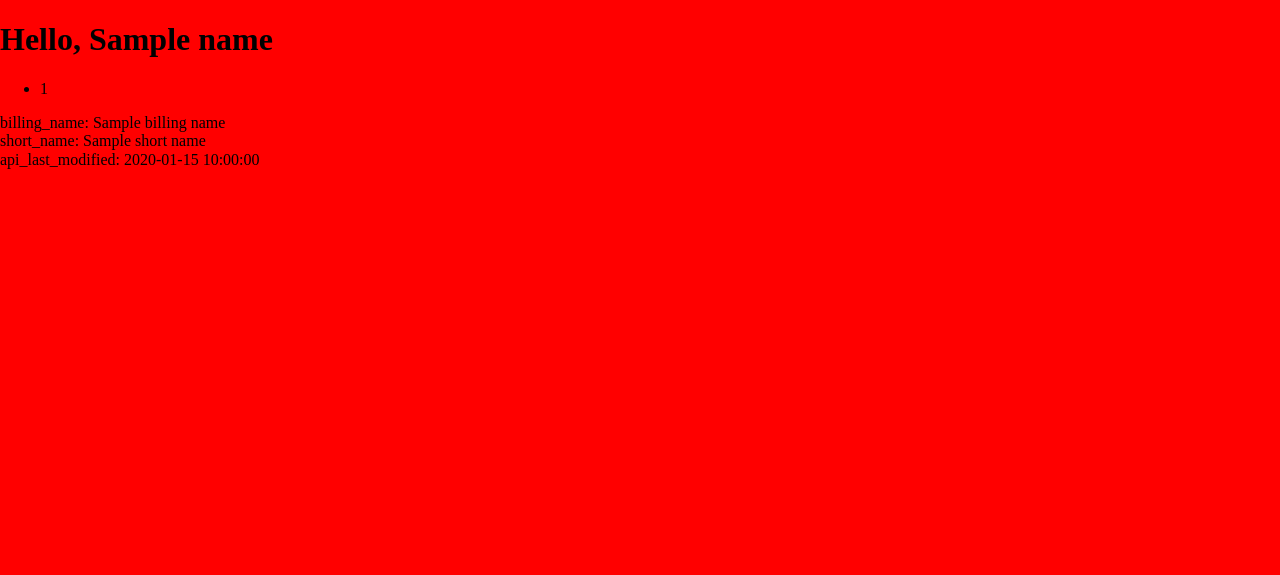
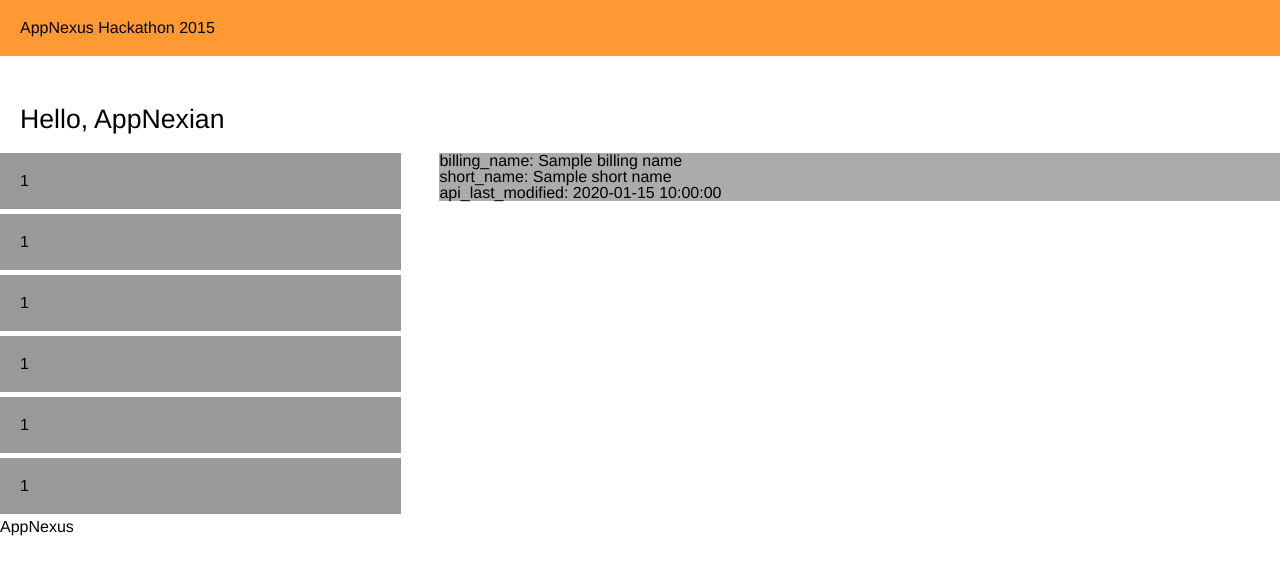
Before and after one commit to RaymondDu/bidder-data-visualization, a Flask app: template app/templates/index.html in a window 1280 px wide. Shown: the top 575 px of the page. Run offline with Flask 2, Linux system fonts and the light colour scheme; the template is opened without the code that fills it: most values are stand-ins (such as "Sample title", 1, 10 or a date in 2020); some libraries are stand-ins or nearby versions.

Commit message:
more templates changes

```diff
--- /dev/null
+++ b/app/static/css/reset.css
@@ -0,0 +1,47 @@
+/**
+ * Eric Meyer's Reset CSS v2.0 (http://meyerweb.com/eric/tools/css/reset/)
+ * http://cssreset.com
+ */
+html, body, div, span, applet, object, iframe,
+h1, h2, h3, h4, h5, h6, p, blockquote, pre,
+a, abbr, acronym, address, big, cite, code,
+del, dfn, em, img, ins, kbd, q, s, samp,
+small, strike, strong, sub, sup, tt, var,
+b, u, i, center,
+dl, dt, dd, ol, ul, li,
+fieldset, form, label, legend,
+table, caption, tbody, tfoot, thead, tr, th, td,
+article, aside, canvas, details, embed,
+figure, figcaption, footer, header, hgroup,
+menu, nav, output, ruby, section, summary,
+time, mark, audio, video {
+	margin: 0;
+	padding: 0;
+	border: 0;
+	font-size: 100%;
+	font: inherit;
+	vertical-align: baseline;
+}
+/* HTML5 display-role reset for older browsers */
+article, aside, details, figcaption, figure,
+footer, header, hgroup, menu, nav, section {
+	display: block;
+}
+body {
+	line-height: 1;
+}
+ol, ul {
+	list-style: none;
+}
+blockquote, q {
+	quotes: none;
+}
+blockquote:before, blockquote:after,
+q:before, q:after {
+	content: '';
+	content: none;
+}
+table {
+	border-collapse: collapse;
+	border-spacing: 0;
+}
--- a/app/static/css/style.css
+++ b/app/static/css/style.css
@@ -1,3 +1,101 @@
-body {
-  background: #f00;
+html {
+  font-family: 'helvetica neue';
 }
+header,
+li,
+#title {
+  padding-left: 20px;
+  padding-right: 20px;
+}
+h1 {
+  font-size: 20pt;
+}
+header {
+  display: block;
+  padding: 20px;
+  width: 100%;
+  background: #f93;
+}
+main {
+  *zoom: 1;
+  width: auto;
+  max-width: 100%;
+  float: none;
+  display: block;
+  margin-right: auto;
+  margin-left: auto;
+  padding-left: 0;
+  padding-right: 0;
+}
+main:before,
+main:after {
+  content: '';
+  display: table;
+}
+main:after {
+  clear: both;
+}
+main #title {
+  padding-top: 50px;
+  padding-bottom: 20px;
+}
+main #side_nav {
+  float: left;
+  *zoom: 1;
+  float: left;
+  clear: none;
+  text-align: inherit;
+  width: 31.3333333333333%;
+  margin-left: 0%;
+  margin-right: 3%;
+}
+main #side_nav:before,
+main #side_nav:after {
+  content: '';
+  display: table;
+}
+main #side_nav:after {
+  clear: both;
+}
+main #side_nav:last-child {
+  margin-right: 0%;
+}
+main #side_nav li {
+  padding: 20px;
+  margin: 5px 0;
+  background: #999;
+}
+main #side_nav li:nth-of-type(1) {
+  margin: 0;
+}
+main #content {
+  display: inline-block;
+  *zoom: 1;
+  float: left;
+  clear: none;
+  text-align: inherit;
+  width: 65.6666666666667%;
+  margin-left: 0%;
+  margin-right: 3%;
+  background: #ababab;
+}
+main #content:before,
+main #content:after {
+  content: '';
+  display: table;
+}
+main #content:after {
+  clear: both;
+}
+main #content:last-child {
+  margin-right: 0%;
+}
+#footer {
+  position: absolute;
+  bottom: 0;
+  left: 0;
+  display: block;
+  padding: 20px;
+  width: 100%;
+  background: #f93;
+}
--- a/app/static/css/stylus/style.styl
+++ b/app/static/css/stylus/style.styl
@@ -1,4 +1,48 @@
 @import '/usr/local/lib/node_modules/jeet/stylus/jeet/index'
 
-body
-	background red
+
+html
+	font-family 'helvetica neue'
+
+header
+li
+#title
+	padding-left 20px
+	padding-right 20px
+
+h1
+	font-size 20pt
+
+header
+	display block
+	padding 20px
+	width 100%
+	background #FF9933
+
+main
+	center(100%)
+	#title
+		padding-top 50px
+		padding-bottom 20px
+	#side_nav
+		float left
+		col(1/3)
+		li
+			padding 20px
+			margin 5px 0
+			background #999
+		li:nth-of-type(1)
+			margin 0
+	#content
+		display inline-block
+		col(2/3)
+		background #ababab
+
+#footer
+	position absolute
+	bottom 0
+	left 0
+	display block
+	padding 20px
+	width 100%
+	background #FF9933
--- a/app/templates/index.html
+++ b/app/templates/index.html
@@ -10,7 +10,7 @@
         <meta name="description" content="">
         <meta name="viewport" content="width=device-width, initial-scale=1">
 
-        <link rel="stylesheet" href="css/normalize.min.css">
+        <link rel="stylesheet" href="../static/css/reset.css">
         <link rel="stylesheet" href="../static/css/style.css">
         <link rel="stylesheet" href="css/mobile.css">
 
@@ -19,6 +19,7 @@
     </head>
     <body>
         <header>
+            AppNexus Hackathon 2015
         </header>
 
         <main>
@@ -26,11 +27,16 @@
                 <p class="browsehappy">You are using an <strong>outdated</strong> browser. Please <a href="http://browsehappy.com/">upgrade your browser</a> to improve your experience.</p>
             <![endif]-->
             <section id='title'>
-            <h1>Hello, {{ name }}</h1>
+                <h1>Hello, AppNexian</h1>
             </section>
 
             <section id='side_nav'>
                 <ul>
+                    <li>{{ campaign_id }}</li>
+                    <li>{{ campaign_id }}</li>
+                    <li>{{ campaign_id }}</li>
+                    <li>{{ campaign_id }}</li>
+                    <li>{{ campaign_id }}</li>
                     <li>{{ campaign_id }}</li>
                 </ul>
             </section>
@@ -42,6 +48,7 @@
         </main>
 
         <footer>
+            AppNexus
         </footer>
 
         <script src="//ajax.googleapis.com/ajax/libs/jquery/1.11.1/jquery.min.js"></script>
```
Lines whose indentation alone changed are shown as unchanged.
